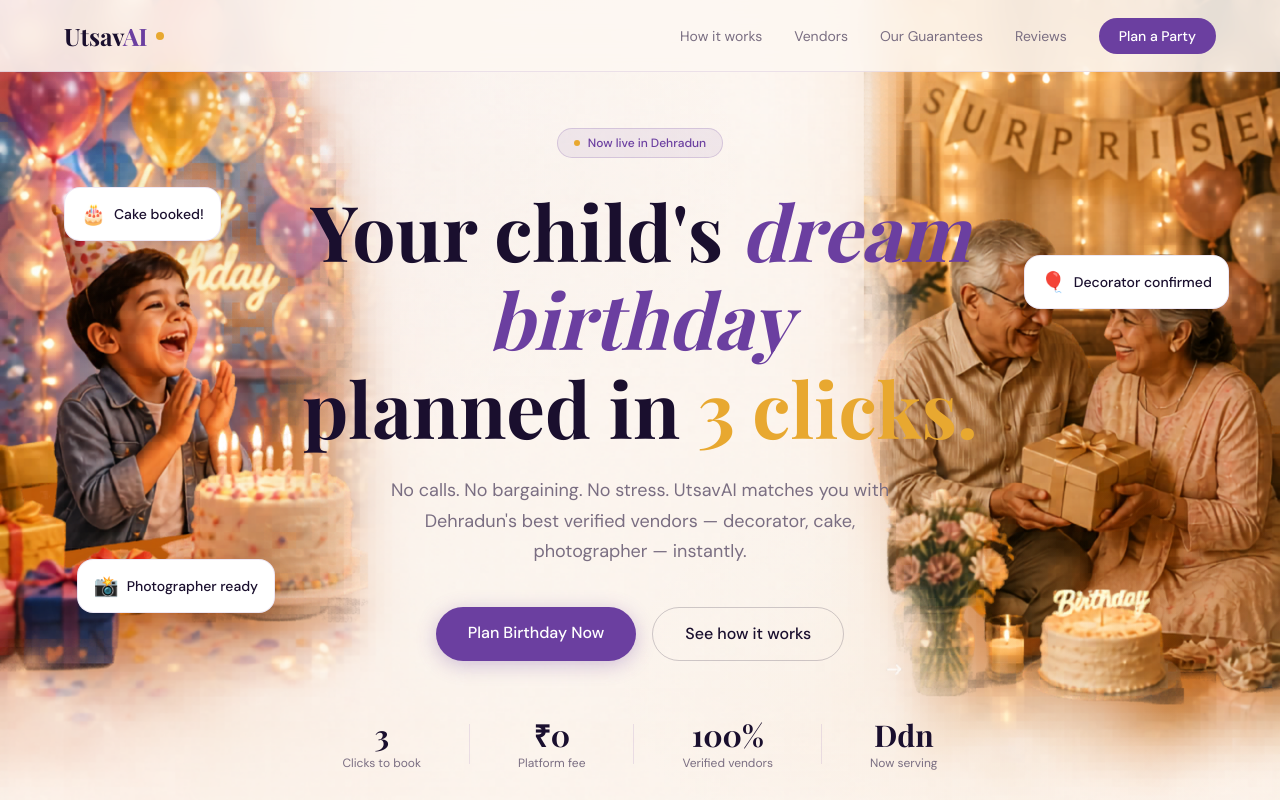
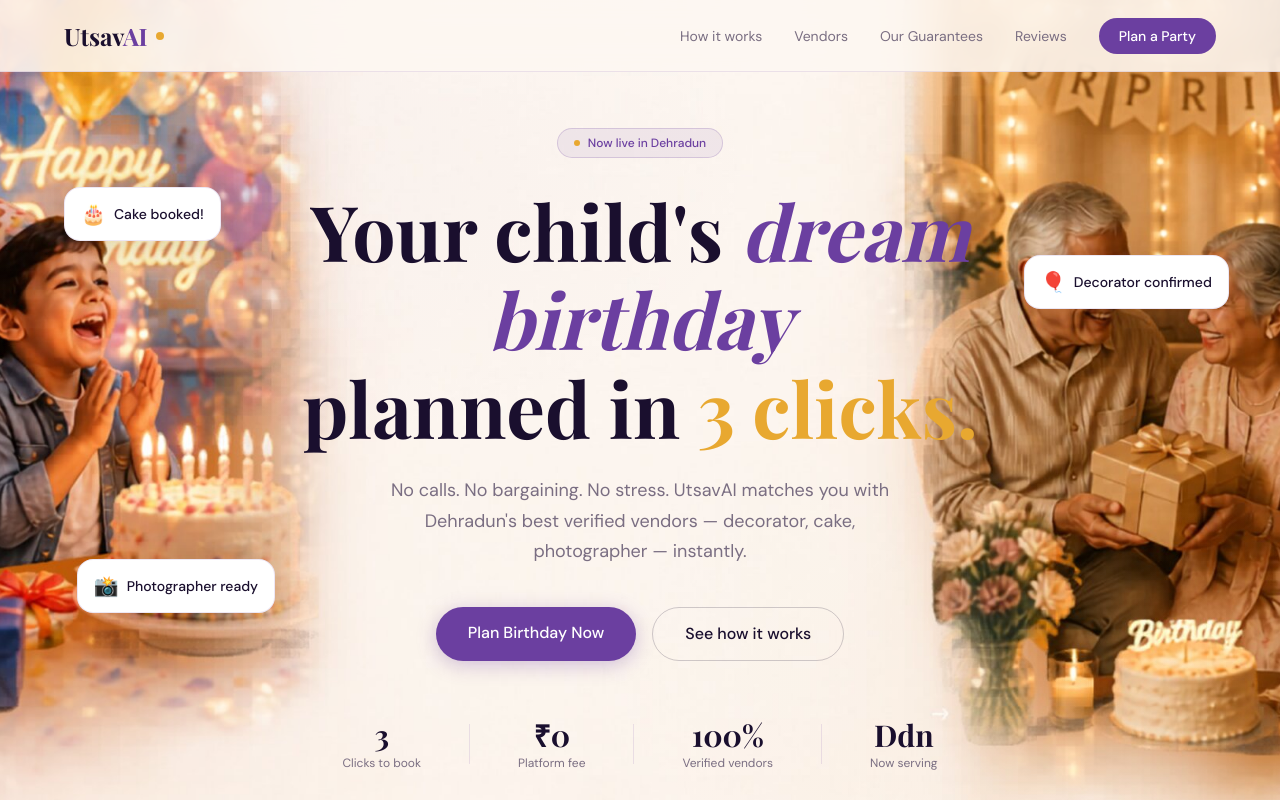
Before and after one commit to nil2004/myname, a Next.js app: page / in a window 1280 px wide. Shown: the top 800 px of the page. Built offline with nearby package versions, Linux system fonts and the light colour scheme; no server answers; the database is empty.

Commit message:
Fix hero image display on mobile - optimized images and Next.js Image component

```diff
--- a/src/components/Hero.tsx
+++ b/src/components/Hero.tsx
@@ -11,18 +11,23 @@
 
 export default function Hero() {
   return (
-    <section className="relative min-h-screen flex flex-col items-center justify-center text-center px-[5%] pt-32 pb-20 overflow-hidden bg-[var(--cream)]">
-      {/* Hero Background Image */}
+    <section
+      className="relative min-h-screen flex flex-col items-center justify-center text-center px-[5%] pt-32 pb-20 overflow-hidden bg-[var(--cream)]"
+    >
+      {/* Background Image - Optimized for all devices */}
       <div className="absolute inset-0 z-0">
         <Image
-          src="/hero-image.jpg"
-          alt="Celebrate Life's Special Moments"
+          src="/hero-image-optimized.jpg"
+          alt="Birthday celebration background"
           fill
           priority
+          quality={90}
+          sizes="100vw"
+          style={{
+            objectFit: 'cover',
+            objectPosition: 'center',
+          }}
           unoptimized
-          quality={100}
-          className="object-cover object-center"
-          sizes="100vw"
         />
       </div>
 
```
Also changed, not shown: public/hero-image-mobile.jpg (added), public/hero-image-optimized.jpg (added).
